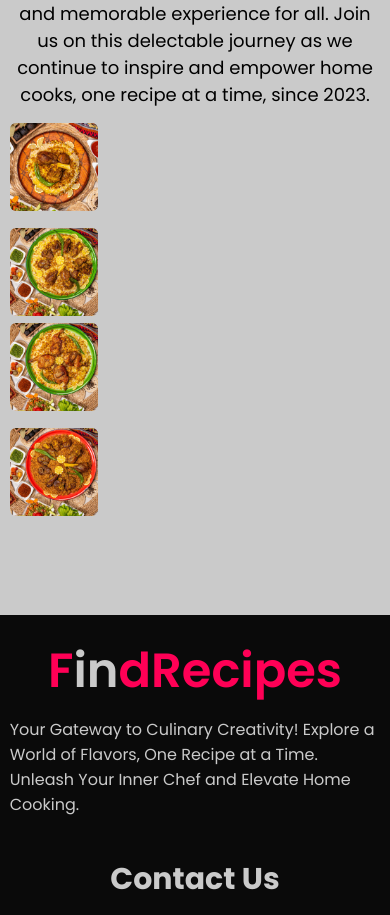
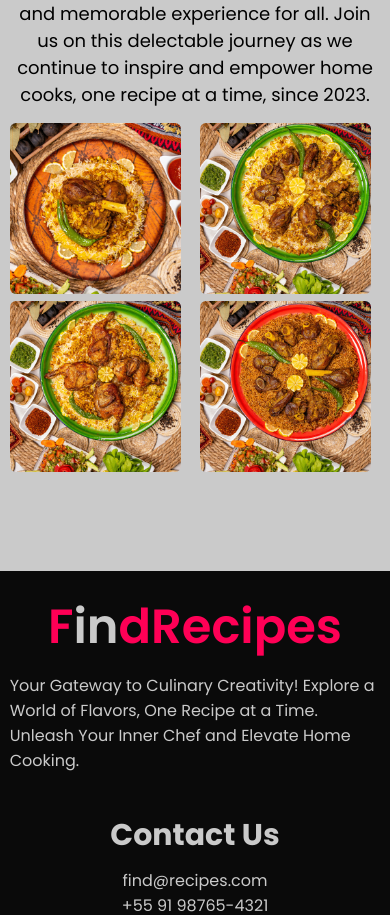
Before and after one commit to ecpieritz/find-recipes, a React (Create React App) app: page /about in a window 390 px wide. Shown: the part 1189-2104 px from the top of the page. Built offline with nearby package versions, Linux system fonts and the light colour scheme.

Commit message:
added responsive to About text

```diff
--- a/src/scss/components/about.scss
+++ b/src/scss/components/about.scss
@@ -21,7 +21,6 @@
       margin-top: 40px;
     }
 
-
     &__foods{
       display: flex;
       flex-direction:column;
@@ -31,8 +30,18 @@
         width: 95%;
         border-radius: 6px;
       }
+      @media(max-width: 768px){
+        display: flex;
+        flex-direction: row;
+      }
     }
 
-
+    @media(max-width: 768px){
+      display: flex;
+      flex-direction: column;
+      .col-25, .col{
+        width: 100%;
+      }
+    }
   }
 }
```
